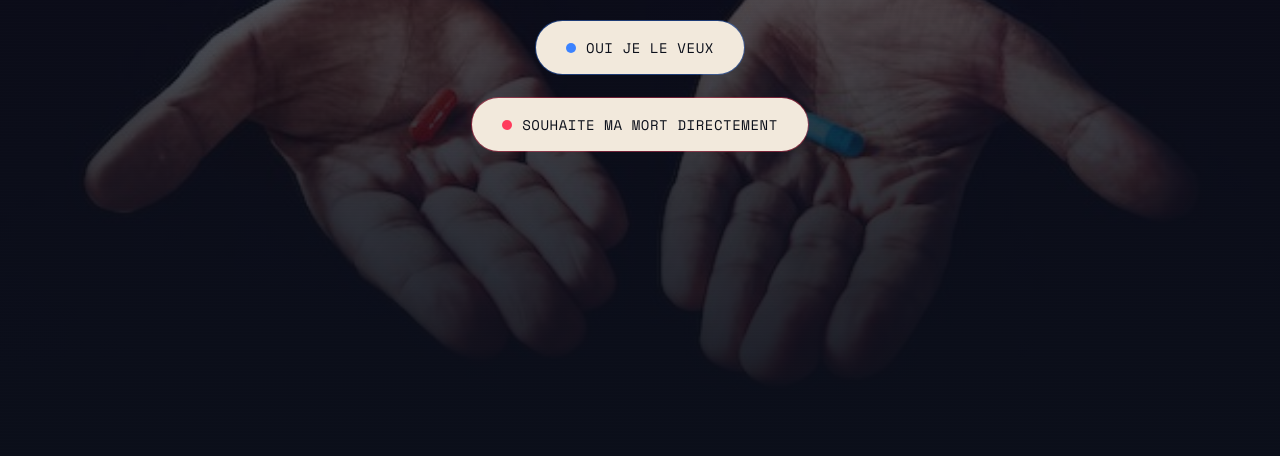
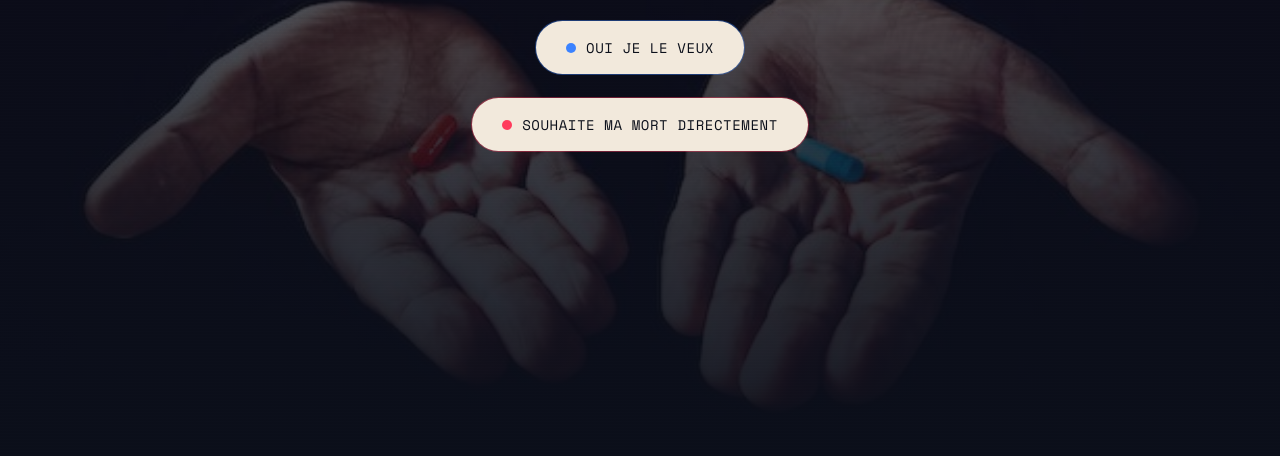
Before and after one commit to sh1baall/fictional-potato, a plain HTML site: page index.html in a window 1280 px wide. Shown: the part 344-800 px from the top of the page. Drawn offline with nearby package versions, Linux system fonts and the light colour scheme.

Commit message:
bg adustment v4

```diff
--- a/style.css
+++ b/style.css
@@ -265,7 +265,7 @@ body[data-page="validation"] {
   width: 100%;
   height: 100%;
   object-fit: cover;
-  object-position: center top;
+  object-position: center -20%;
 }
 
 .page-scrim {
```
